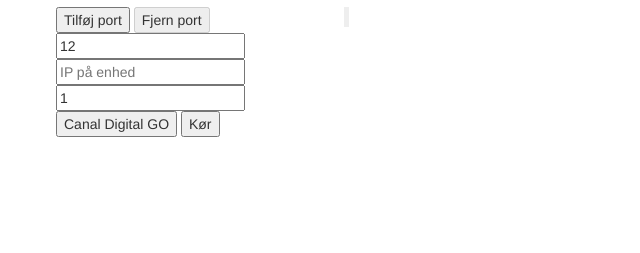
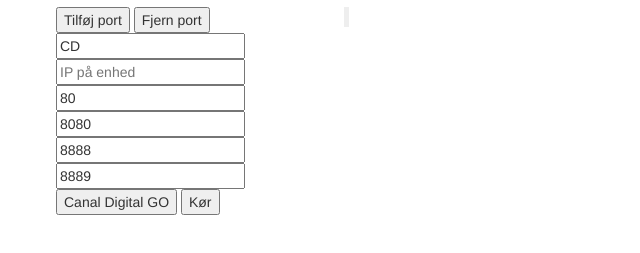
Before and after one commit to PTST/ptst.github.io, a plain HTML site: page PFW test.html in a window 1280 px wide. Both pictures are taken after a click on the button "Canal Digital GO". Shown: the part 69-322 px from the top of the page, without its empty margins (8-648 px from the left). Drawn offline with nearby package versions, Linux system fonts and the light colour scheme.

Commit message:
fuck yeah

```diff
--- a/PFW test.html
+++ b/PFW test.html
@@ -46,7 +46,7 @@
 
 	                var newElem = $('#input' + num).clone().attr('id', 'input' + newNum);
 
-	                newElem.children(':first').attr('id', 'name' + newNum).attr('name', 'name' + newNum).attr('placeholder', 'port ' + newNum);
+	                newElem.children(':first').attr('id', 'name' + newNum).attr('name', 'name' + newNum).attr('placeholder', 'port ' + newNum).val("");
 	                $('#input' + num).after(newElem);
 	                $('#btnDel').attr('disabled',false);
 
@@ -68,19 +68,32 @@
 	        });
 
 	        function canaldigital() {
-		        $('#IDinput').val('12')
+		        $('#IDinput').val('CD')
 		        $('#IPinput').val('')
-		        $('#name1').val('1')
+		        $('#name1').val('80')
 
 		        if ($('#name2').length == 0) {
-		        	$('#foo').trigger('click');
-		        	$('#name2').val('2')
+		        	$('#btnAdd').trigger('click');
+		        	$('#name2').val('8080')
 		        } else {
-		        	$('#name2').val('2')
+		        	$('#name2').val('8080')
 		        }
 
-		        $('#name3').val('3')
-		        $('#name4').val('4')
+		        if ($('#name3').length == 0) {
+		        	$('#btnAdd').trigger('click');
+		        	$('#name3').val('8888')
+		        } else {
+		        	$('#name3').val('8888')
+		        }
+
+		        if ($('#name4').length == 0) {
+		        	$('#btnAdd').trigger('click');
+		        	$('#name4').val('8889')
+		        } else {
+		        	$('#name4').val('8889')
+		        }
+
+
 	    	}
 
 			function showdiv() {
```
